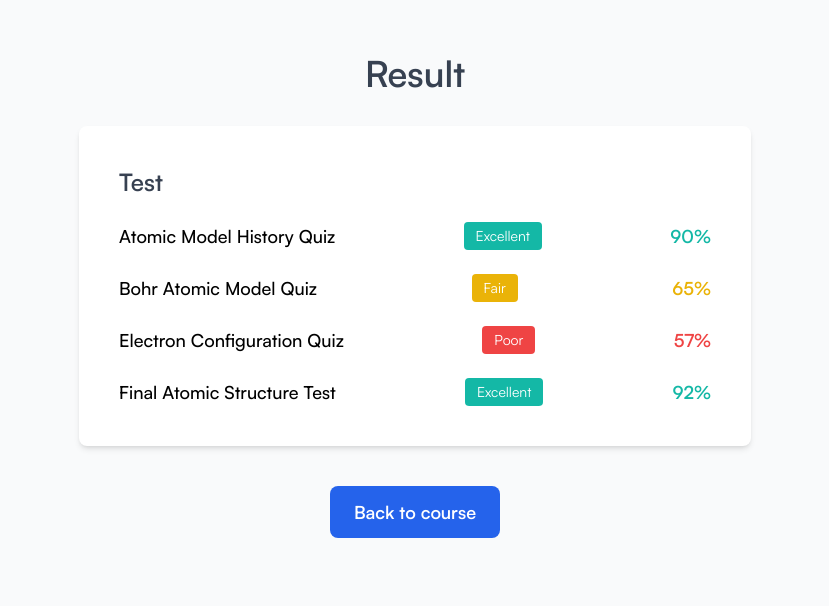
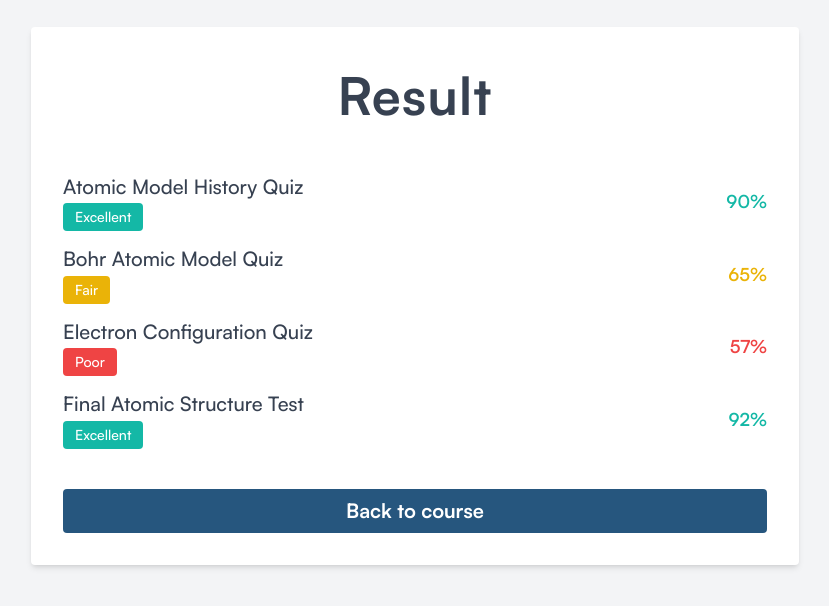
Before and after one commit to haikelz/iitc-2024-web-design, a React (Vite) app: page /dashboard/course/quiz/raport in a window 1280 px wide. Shown: the part 104-710 px from the top of the page, without its empty margins (225-1054 px from the left). Built offline with nearby package versions, Linux system fonts and the light colour scheme.

Commit message:
fix(raport)

```diff
--- a/src/pages/dashboard/course/raport/index.tsx
+++ b/src/pages/dashboard/course/raport/index.tsx
@@ -1,54 +1,72 @@
+import { Heading, Paragraph } from "@/components/ui/typography";
+
 export default function Raport() {
   return (
-    <div className="flex flex-col items-center justify-center min-h-screen bg-gray-50 p-8">
-      <h1 className="text-4xl font-semibold mb-8">Result</h1>
-      <div className="w-full max-w-2xl bg-white shadow-md rounded-lg p-10">
-        <h2 className="text-2xl font-semibold mb-6">Test</h2>
-        <div className="space-y-6">
+    <main className="flex flex-col justify-center items-center min-h-screen bg-gray-100">
+      <div className="w-full max-w-3xl p-8 bg-white rounded shadow-md">
+        <div className="text-center mb-10">
+          <Heading as="h2">Result</Heading>
+        </div>
+
+        <div className="space-y-3">
           <div className="flex justify-between items-center">
-            <span className="font-medium text-lg">
-              Atomic Model History Quiz
-            </span>
-            <span className="bg-teal-500 text-white px-3 py-1 rounded text-sm">
+            <div className="flex flex-col">
+              <Paragraph>Atomic Model History Quiz</Paragraph>
+              <Paragraph className="bg-teal-500 text-white px-3 py-1 rounded text-sm w-fit">
                 Excellent
-            </span>
-            <span className="text-teal-500 font-semibold text-lg">90%</span>
+              </Paragraph>
+            </div>
+            <Paragraph className="text-teal-500 font-semibold text-lg">
+              90%
+            </Paragraph>
           </div>
 
           <div className="flex justify-between items-center">
-            <span className="font-medium text-lg">Bohr Atomic Model Quiz</span>
-            <span className="bg-yellow-500 text-white px-3 py-1 rounded text-sm">
+            <div className="flex flex-col">
+              <Paragraph>Bohr Atomic Model Quiz</Paragraph>
+              <Paragraph className="bg-yellow-500 text-white px-3 py-1 rounded text-sm w-fit">
                 Fair
-            </span>
-            <span className="text-yellow-500 font-semibold text-lg">65%</span>
+              </Paragraph>
+            </div>
+            <Paragraph className="text-yellow-500 font-semibold text-lg">
+              65%
+            </Paragraph>
           </div>
 
           <div className="flex justify-between items-center">
-            <span className="font-medium text-lg">
-              Electron Configuration Quiz
-            </span>
-            <span className="bg-red-500 text-white px-3 py-1 rounded text-sm">
+            <div className="flex flex-col">
+              <Paragraph>Electron Configuration Quiz</Paragraph>
+              <Paragraph className="bg-red-500 text-white px-3 py-1 rounded text-sm w-fit">
                 Poor
-            </span>
-            <span className="text-red-500 font-semibold text-lg">57%</span>
+              </Paragraph>
+            </div>
+            <Paragraph className="text-red-500 font-semibold text-lg">
+              57%
+            </Paragraph>
           </div>
 
           <div className="flex justify-between items-center">
-            <span className="font-medium text-lg">
-              Final Atomic Structure Test
-            </span>
-            <span className="bg-teal-500 text-white px-3 py-1 rounded text-sm">
+            <div className="flex flex-col">
+              <Paragraph>Final Atomic Structure Test</Paragraph>
+              <Paragraph className="bg-teal-500 text-white px-3 py-1 rounded text-sm w-fit">
                 Excellent
-            </span>
-            <span className="text-teal-500 font-semibold text-lg">92%</span>
+              </Paragraph>
+            </div>
+            <Paragraph className="text-teal-500 font-semibold text-lg">
+              92%
+            </Paragraph>
           </div>
         </div>
-      </div>
+
         <div className="mt-10">
-        <button className="bg-blue-600 text-white font-semibold py-3 px-6 rounded-lg hover:bg-blue-700 text-lg">
+          <a
+            href="/dashboard/course"
+            className="flex justify-center rounded bg-metallicBlue text-xl px-6 py-2 text-white font-bold"
+          >
             Back to course
-        </button>
+          </a>
         </div>
       </div>
+    </main>
   );
 }
```
Lines whose indentation alone changed are shown as unchanged.
